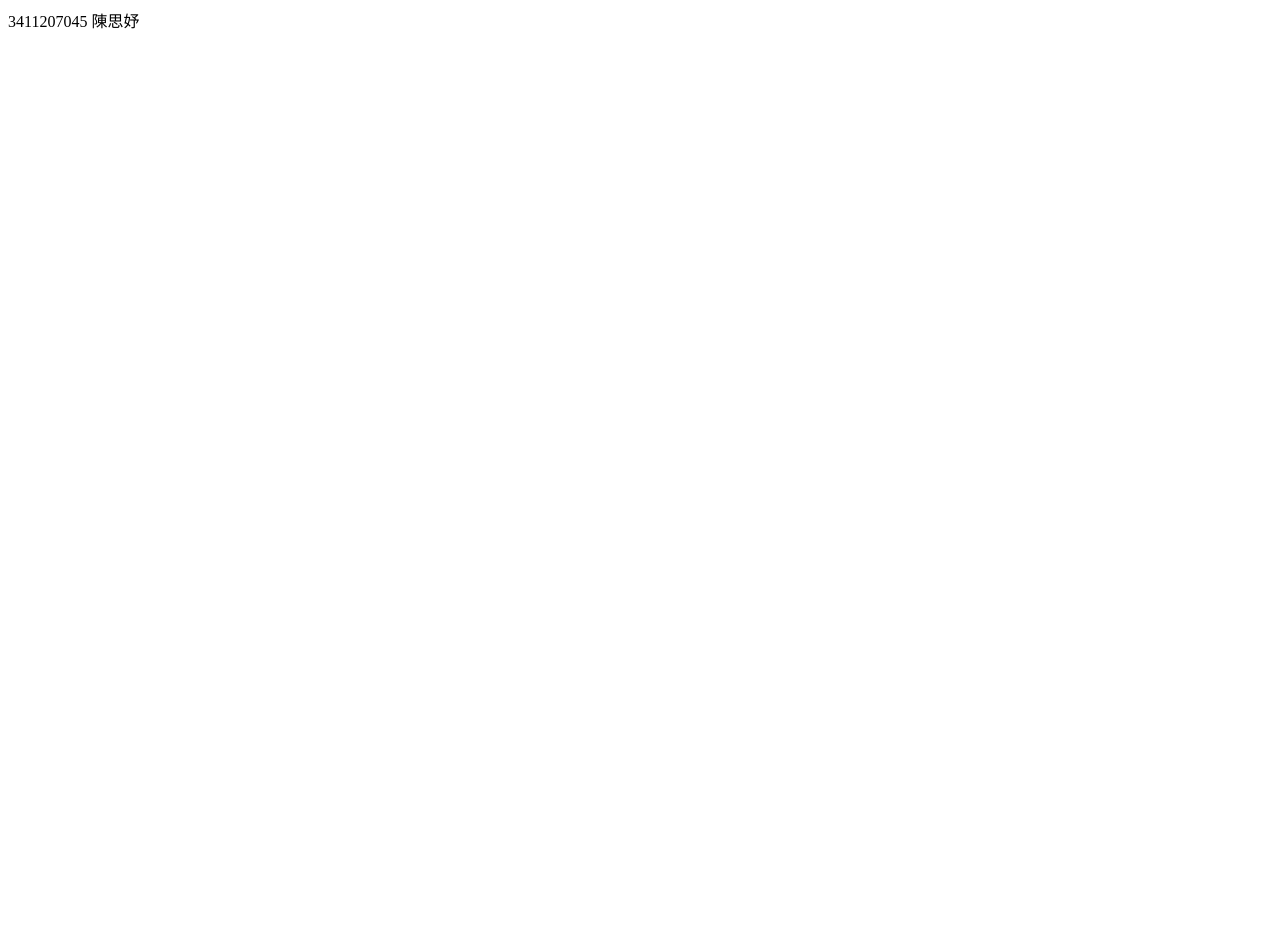
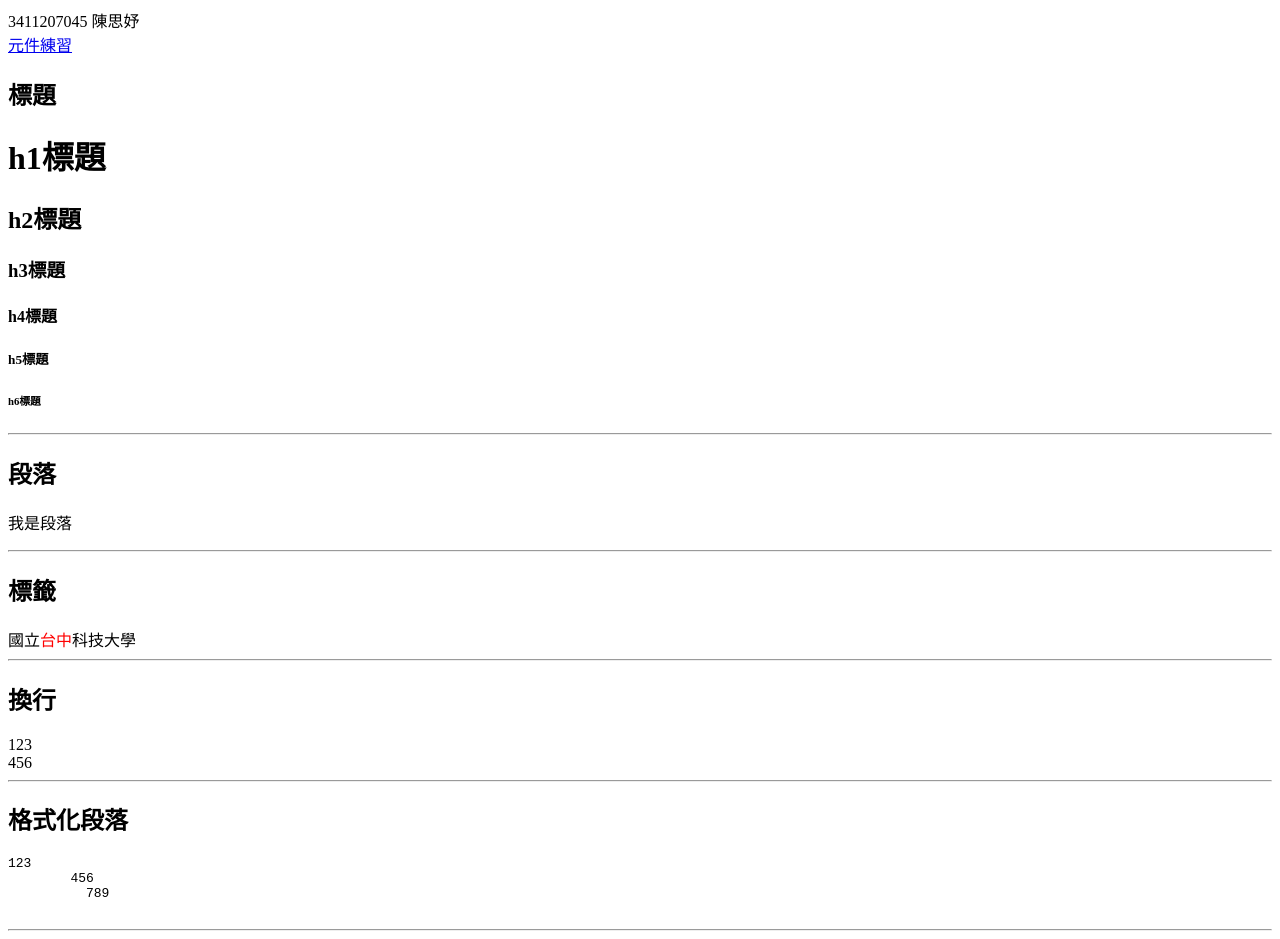
Before and after one commit to bby1029/3411207045, a plain HTML site: page index.html in a window 1280 px wide. Before the commit the page ends 800 px from the top, so only its background shows below. Drawn offline with Linux system fonts and the light colour scheme.

Commit message:
Add files via upload

```diff
--- a/index.html
+++ b/index.html
@@ -1,2 +1,38 @@
-3411207045
-陳思妤
+<!DOCTYPE html>
+<html lang="en">
+<head>
+    <meta charset="UTF-8">
+    <meta name="viewport" content="width=device-width, initial-scale=1.0">
+    <title>Document</title>
+</head>
+<body>
+    3411207045
+    陳思妤
+    <br>
+    <a href="demo.html">元件練習</a>
+    <h2>標題</h2>
+    <h1>h1標題</h1>
+    <h2>h2標題</h2>
+    <h3>h3標題</h3>
+    <h4>h4標題</h4>
+    <h5>h5標題</h5>
+    <h6>h6標題</h6>
+    <hr>
+    <h2>段落</h2>
+    <p>我是段落</p>
+    <hr>
+    <h2>標籤</h2>
+    國立<span style="color: red;">台中</span>科技大學
+    <hr>
+    <h2>換行</h2>
+    123 <br>
+    456
+    <hr>
+    <h2>格式化段落</h2>
+    <pre>123
+        456
+          789
+    </pre>
+    <hr>
+</body>
+</html>
```
Also changed, not shown: demo.html (added, +11 -0 lines).
